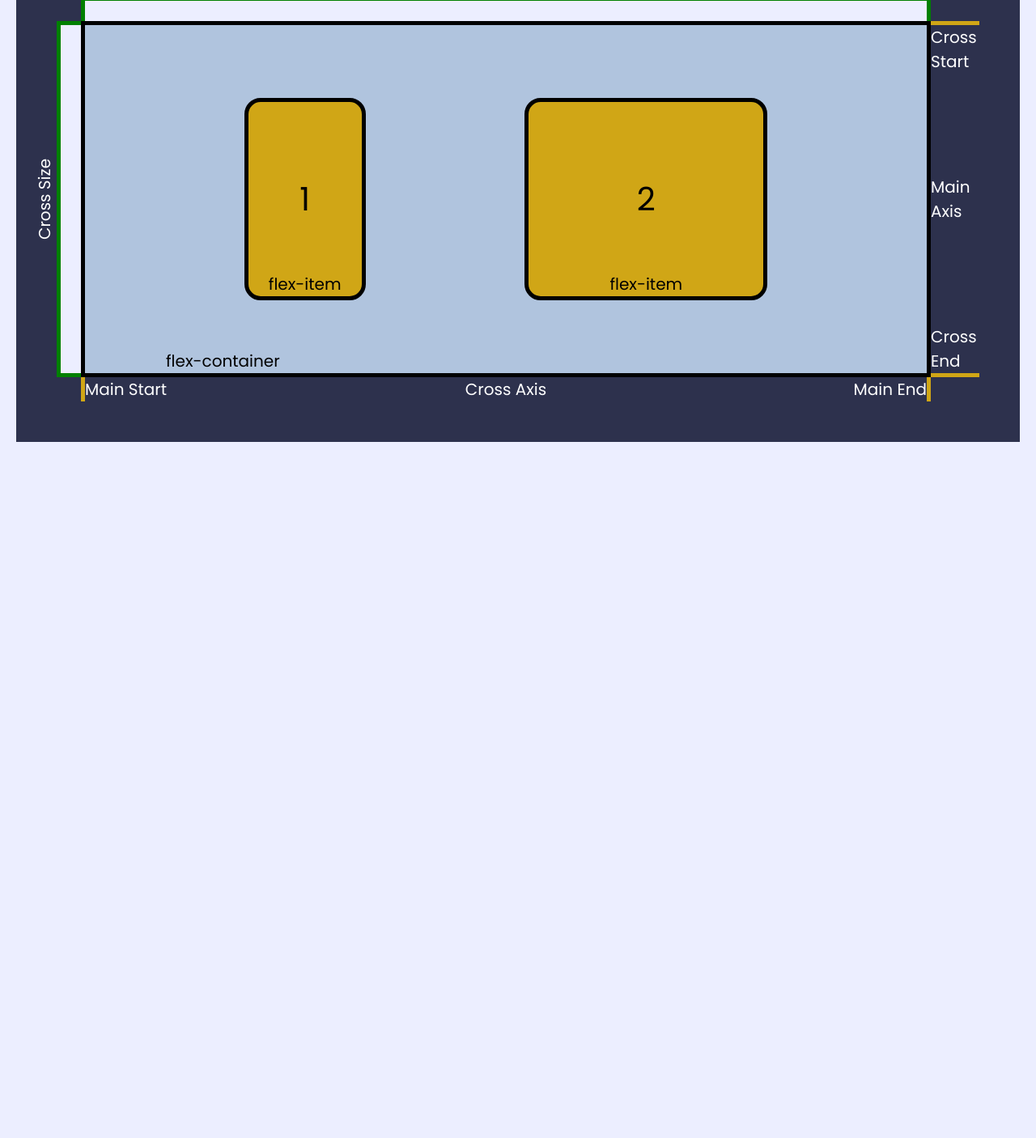
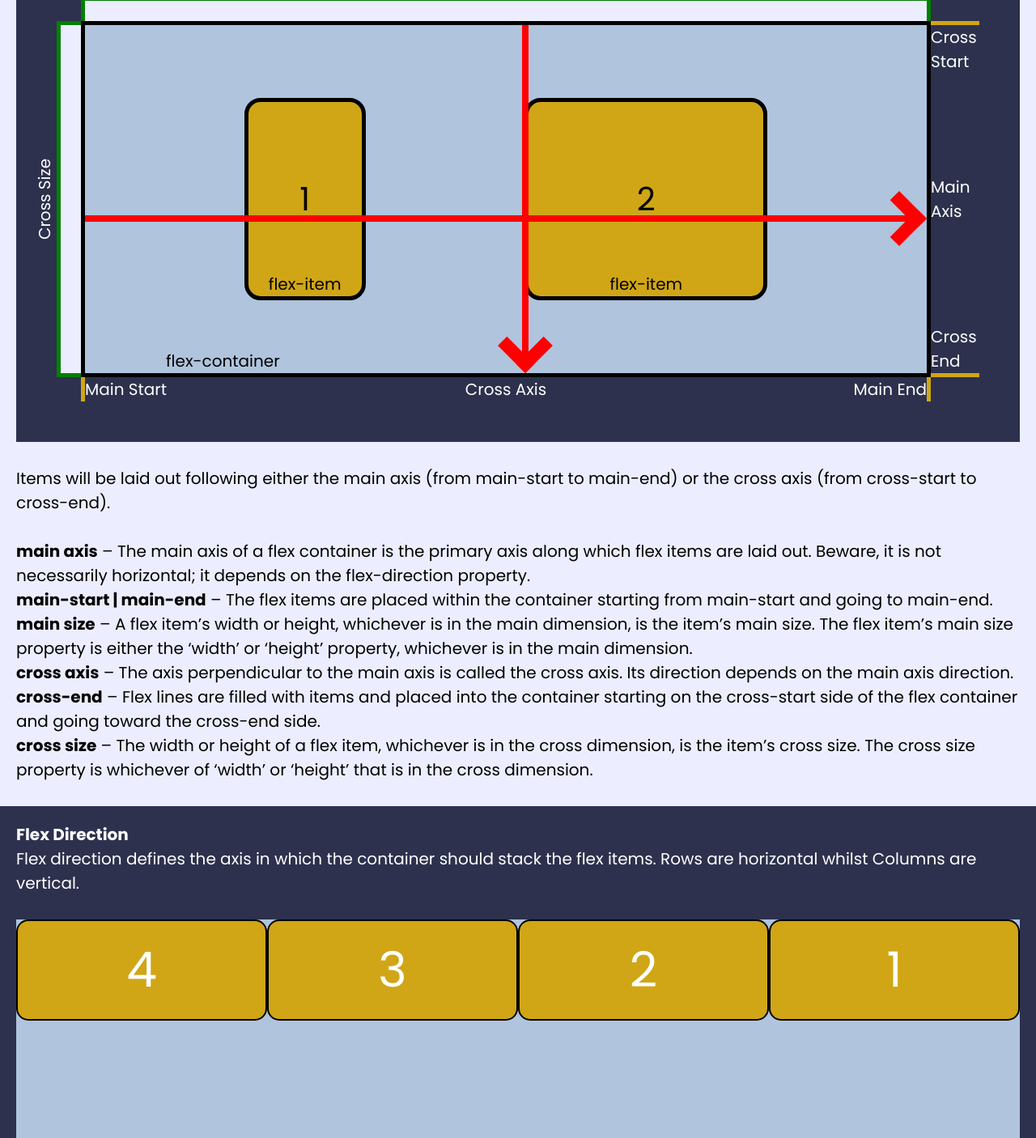
Before and after one commit to MattBCoding/ci-webinar-positioning-flex, a plain HTML site: page flex.html in a window 1280 px wide. Shown: the part 354-1760 px from the top of the page at 81% size. Before the commit the page ends 900 px from the top, so only its background shows below. Drawn offline with Linux system fonts and the light colour scheme.

Commit message:
Add flex direction

```diff
--- a/assets/css/style.css
+++ b/assets/css/style.css
@@ -170,28 +170,28 @@ section p {
     font-size: 2rem;
 }
 
-.top {
+.top-position {
     position: absolute;
     top: 10px;
     left: 50%;
     transform: translateX(-50%);
 }
 
-.bottom {
+.bottom-position {
     position: absolute;
     bottom: 10px;
     left: 50%;
     transform: translateX(-50%);
 }
 
-.left {
+.left-position {
     position: absolute;
     left: 10px;
     top: 50%;
     transform: translateY(-50%);
 }
 
-.right {
+.right-position {
     position: absolute;
     right: 10px;
     top: 50%;
@@ -237,6 +237,10 @@ section p {
     z-index: 3;
 }
 
+#last-section {
+    margin-bottom: 50px;
+}
+
 /* START OF FLEXBOX PAGE STYLE RULES */
 .grid-container {
     display: grid;
@@ -251,7 +255,7 @@ section p {
     padding: 50px;
     grid-template-rows: 30px 1fr 1fr 1fr 30px;
     grid-template-columns: 30px 1fr 1fr 1fr 60px;
-
+    margin-bottom: 30px;;
 }
 
 .grid-container p {
@@ -348,7 +352,7 @@ section p {
     color: #fff;
 }
 
-.flex-container {
+.flex-container-main {
     grid-area: flex;
     display: flex;
     background-color: var(--primary);
@@ -358,7 +362,7 @@ section p {
     border: 5px solid #000;
 }
 
-.flex-item {
+.flex-item-main {
     background-color: var(--secondary);
     height: 250px;
     border: 5px solid #000;
@@ -395,3 +399,71 @@ section p {
     margin-bottom: 0;
     font-size: 1rem;
 }
+
+.arrow {
+    border: solid red;
+    border-width: 0 16px 16px 0;
+    display: inline-block;
+    padding: 16px;
+}
+
+.right {
+    transform: rotate(-45deg);
+    -webkit-transform: rotate(-45deg);
+    position: absolute;
+    right: 10px;
+    top: 215px;
+}
+
+.down {
+    -webkit-transform: rotate(45deg);
+    position: absolute;
+    bottom: 10px;
+    left: 50%;
+    transform: translateX(-50%);
+    transform: rotate(45deg);
+}
+
+.rightline {
+    background-color: red;
+    height: 8px;
+    width: 99%;
+    position: absolute;
+    left: 0;
+    top: 235px;
+}
+
+.downline {
+    background-color: red;
+    height: 98%;
+    width: 8px;
+    position: absolute;
+    left: calc(50% + 24px);
+    top: 0;
+    transform: translateX(-50%);
+}
+
+.flex-direction {
+    background-color: var(--dark);
+    color: #fff;
+    padding: 20px;
+}
+
+.flex-direction-container {
+    display: flex;
+    height: 600px;
+    background-color: var(--primary);
+    flex-direction: row-reverse;
+}
+
+.flex-direction-container > div {
+    height: 125px;
+    width: 25%;
+    background-color: var(--secondary);
+    box-sizing: border-box;
+    border: 2px solid black;
+    border-radius: 15px;
+    text-align: center;
+    font-size: 3rem;
+    line-height: 6rem;
+}
--- a/flex.html
+++ b/flex.html
@@ -36,11 +36,14 @@
         <div class="grid-container">
             <div class="main-size"><p>Main Size</p></div>
             <div class="cross-size"><p>Cross Size</p></div>
-            <div class="flex-container">
-                <div class="flex-item" id='flex-item-1'>1<p id='flex-item-1-p'>flex-item</p></div>
-                <div class="flex-item" id='flex-item-2'>2<p id='flex-item-2-p'>flex-item</p></div>
+            <div class="flex-container-main">
+                <div class="flex-item-main" id='flex-item-1'>1<p id='flex-item-1-p'>flex-item</p></div>
+                <div class="flex-item-main" id='flex-item-2'>2<p id='flex-item-2-p'>flex-item</p></div>
                 <p id='flex-container-1'>flex-container</p>
-
+                <i class="arrow right"></i>
+                <i class="arrow down"></i>
+                <div class="downline"></div>
+                <div class="rightline"></div>
             </div>
             <div class="crossstart"><p>Cross Start</p></div>
             <div class="mainaxis"><p>Main Axis</p></div>
@@ -48,8 +51,32 @@
             <div class="mainstart"><p>Main Start</p></div>
             <div class="crossaxis"><p>Cross Axis</p></div>
             <div class="mainend"><p>Main End</p></div>
+        </div>
+        <p>
+            Items will be laid out following either the main axis
+            (from main-start to main-end) or the cross axis (from cross-start to cross-end).<br><br>
 
+            <strong>main axis</strong> – The main axis of a flex container is the primary axis along which flex items are laid out. Beware, it is not necessarily
+            horizontal; it depends on the flex-direction property.<br>
+            <strong>main-start | main-end</strong> – The flex items are placed within the container starting from main-start and going to main-end.<br>
+            <strong>main size</strong> – A flex item’s width or height, whichever is in the main dimension, is the item’s main size. The flex item’s main size property
+            is either the ‘width’ or ‘height’ property, whichever is in the main dimension.<br>
+            <strong>cross axis</strong> – The axis perpendicular to the main axis is called the cross axis. Its direction depends on the main axis direction.<br>
+            <strong>cross-end</strong> – Flex lines are filled with items and placed into the container starting on the cross-start side of the flex
+            container and going toward the cross-end side.<br>
+            <strong>cross size</strong> – The width or height of a flex item, whichever is in the cross dimension, is the item’s cross size. The cross size property is
+            whichever of ‘width’ or ‘height’ that is in the cross dimension.</p>
+    </section>
+    <section class='flex-direction'>
+        <h2>Flex Direction</h2>
+        <p>Flex direction defines the axis in which the container should stack the flex items. Rows are horizontal whilst Columns are vertical.</p>
+        <div class="flex-direction-container">
+            <div>1</div>
+            <div>2</div>
+            <div>3</div>
+            <div>4</div>
         </div>
+
     </section>
 </body>
 </html>
```
Also changed, not shown: index.html (+5 -5 lines).
